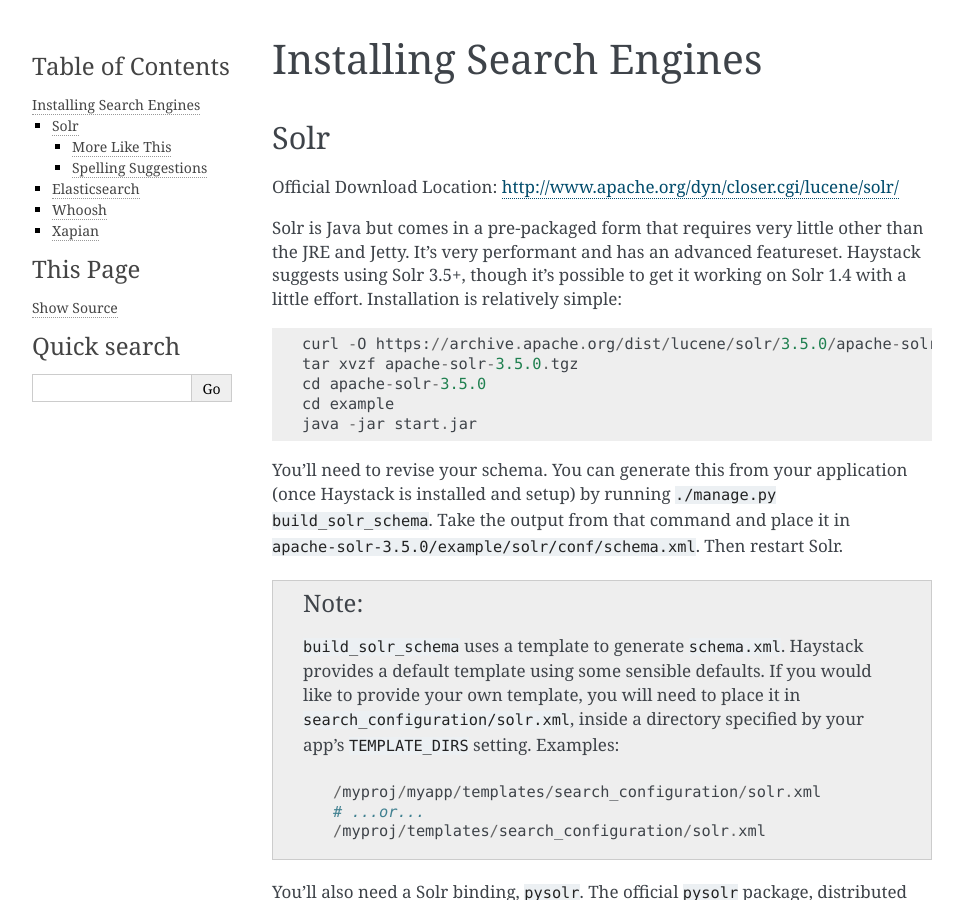
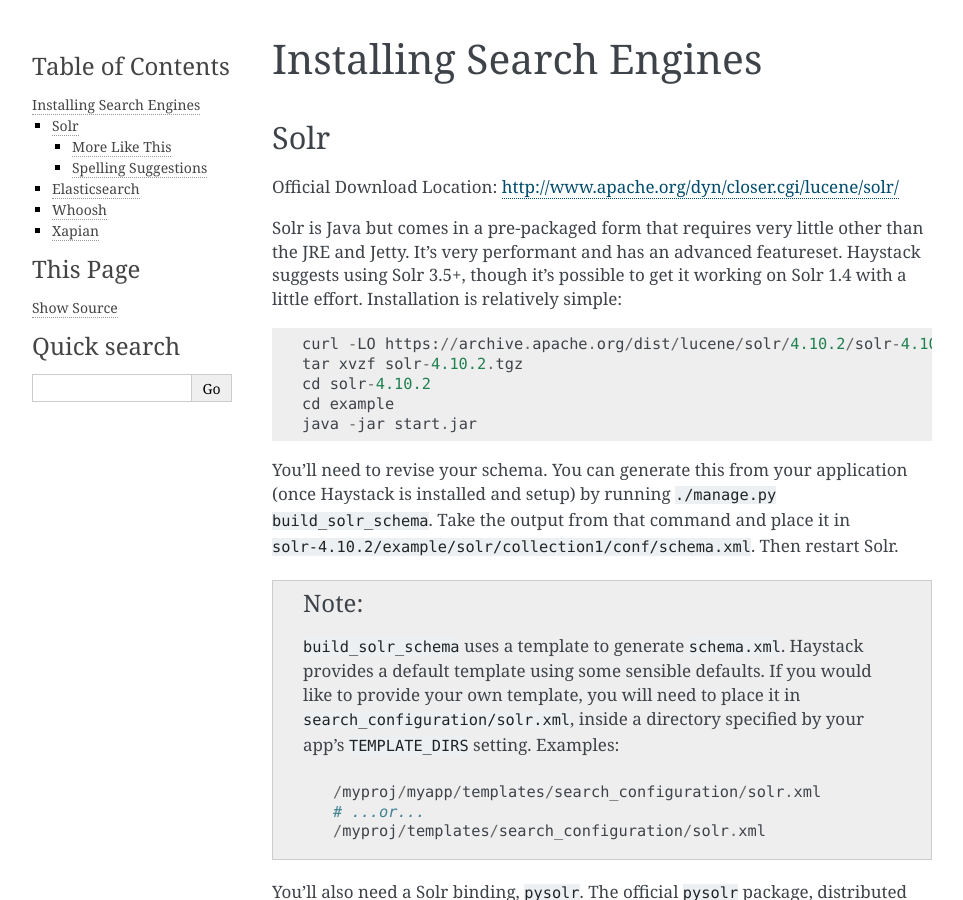
Before and after one commit to happycamper1129/django-project, a Sphinx documentation site: the page built from docs/installing_search_engines.rst, in a window 1280 px wide and 900 px high. Shown: the whole window, without its empty margins (148-1111 px from the left). Built offline with Sphinx 7.4.7, drawn with Linux system fonts in a browser that asks for light colours.

```diff
--- a/docs/backend_support.rst
+++ b/docs/backend_support.rst
@@ -50,7 +50,7 @@ Elasticsearch
 * Stored (non-indexed) fields
 * Highlighting
 * Spatial search
-* Requires: elasticsearch-py > 1.0 & Elasticsearch 1.0+
+* Requires: elasticsearch-py 0.4.3+ & Elasticsearch 0.17.7+
 
 Whoosh
 ------
--- a/docs/installing_search_engines.rst
+++ b/docs/installing_search_engines.rst
@@ -14,16 +14,16 @@ than the JRE and Jetty. It's very performant and has an advanced featureset.
 Haystack suggests using Solr 3.5+, though it's possible to get it working on
 Solr 1.4 with a little effort. Installation is relatively simple::
 
-    curl -O https://archive.apache.org/dist/lucene/solr/3.5.0/apache-solr-3.5.0.tgz
-    tar xvzf apache-solr-3.5.0.tgz
-    cd apache-solr-3.5.0
+    curl -LO https://archive.apache.org/dist/lucene/solr/4.10.2/solr-4.10.2.tgz
+    tar xvzf solr-4.10.2.tgz
+    cd solr-4.10.2
     cd example
     java -jar start.jar
 
 You'll need to revise your schema. You can generate this from your application
 (once Haystack is installed and setup) by running
 ``./manage.py build_solr_schema``. Take the output from that command and place
-it in ``apache-solr-3.5.0/example/solr/conf/schema.xml``. Then restart Solr.
+it in ``solr-4.10.2/example/solr/collection1/conf/schema.xml``. Then restart Solr.
 
 .. note::
     ``build_solr_schema`` uses a template to generate ``schema.xml``. Haystack
--- a/haystack/__init__.py
+++ b/haystack/__init__.py
@@ -8,7 +8,7 @@ from haystack.utils import loading
 
 
 __author__ = 'Daniel Lindsley'
-__version__ = (2, 3, 2, 'dev')
+__version__ = (2, 1, 1, 'dev')
 
 
 # Setup default logging.
--- a/setup.py
+++ b/setup.py
@@ -12,7 +12,7 @@ install_requires = [
 ]
 
 tests_require = [
-    'elasticsearch>=1.0.0,<2.0.0',
+    'elasticsearch',
     'pysolr>=3.2.0',
     'whoosh==2.5.4',
     'lxml==3.2.3',
```
Also changed, not shown: 2 other files.
